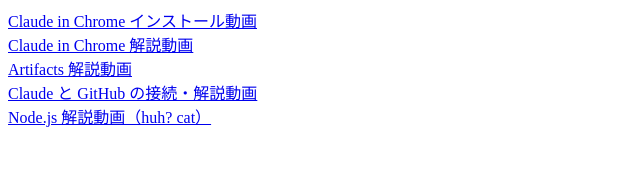
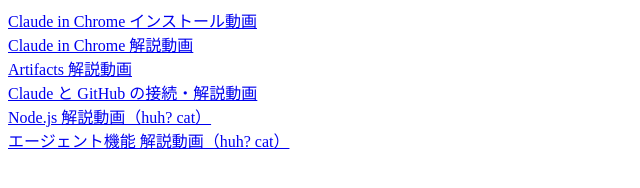
Before and after one commit to gitneginegi/zero, a plain HTML site: page index.html in a window 1280 px wide. Shown: the whole page, without its empty margins (0-640 px from the left). Drawn offline with Linux system fonts and the light colour scheme.

Commit message:
index.htmlにエージェント機能の解説動画（huh? cat）へのリンクを追加

```diff
--- a/index.html
+++ b/index.html
@@ -9,6 +9,7 @@
   <a href="Claude_in_Chrome_explained_EN.mp4">Claude in Chrome 解説動画</a><br>
   <a href="Artifacts_explained_EN_JAsub.mp4">Artifacts 解説動画</a><br>
   <a href="GitHub_connect_explained_EN_JAsub.mp4">Claude と GitHub の接続・解説動画</a><br>
-  <a href="NodeJS_explained_huh_cat_EN_JAsub.mp4">Node.js 解説動画（huh? cat）</a>
+  <a href="NodeJS_explained_huh_cat_EN_JAsub.mp4">Node.js 解説動画（huh? cat）</a><br>
+  <a href="Agents_explained_huh_cat_EN_JAsub.mp4">エージェント機能 解説動画（huh? cat）</a>
 </body>
 </html>
```
